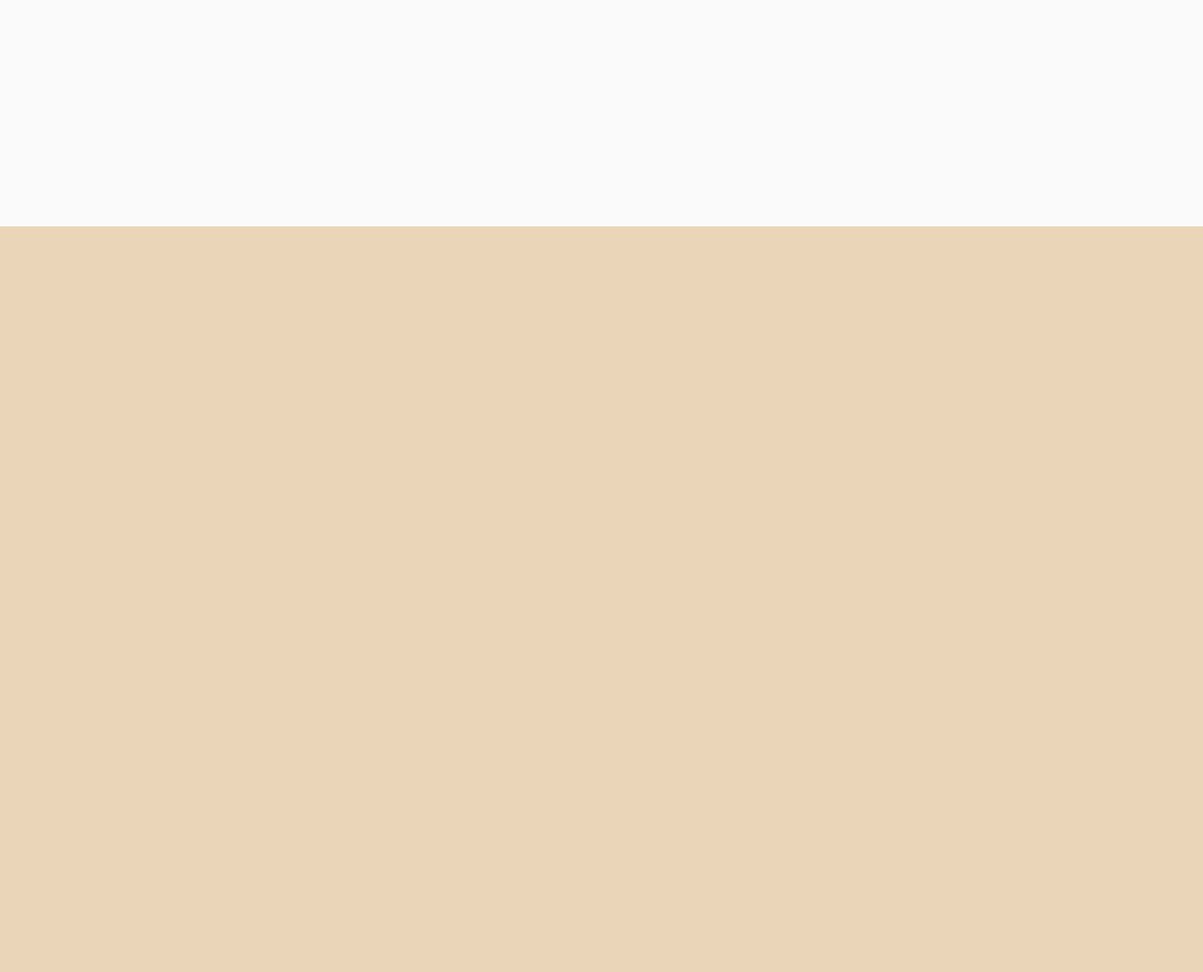
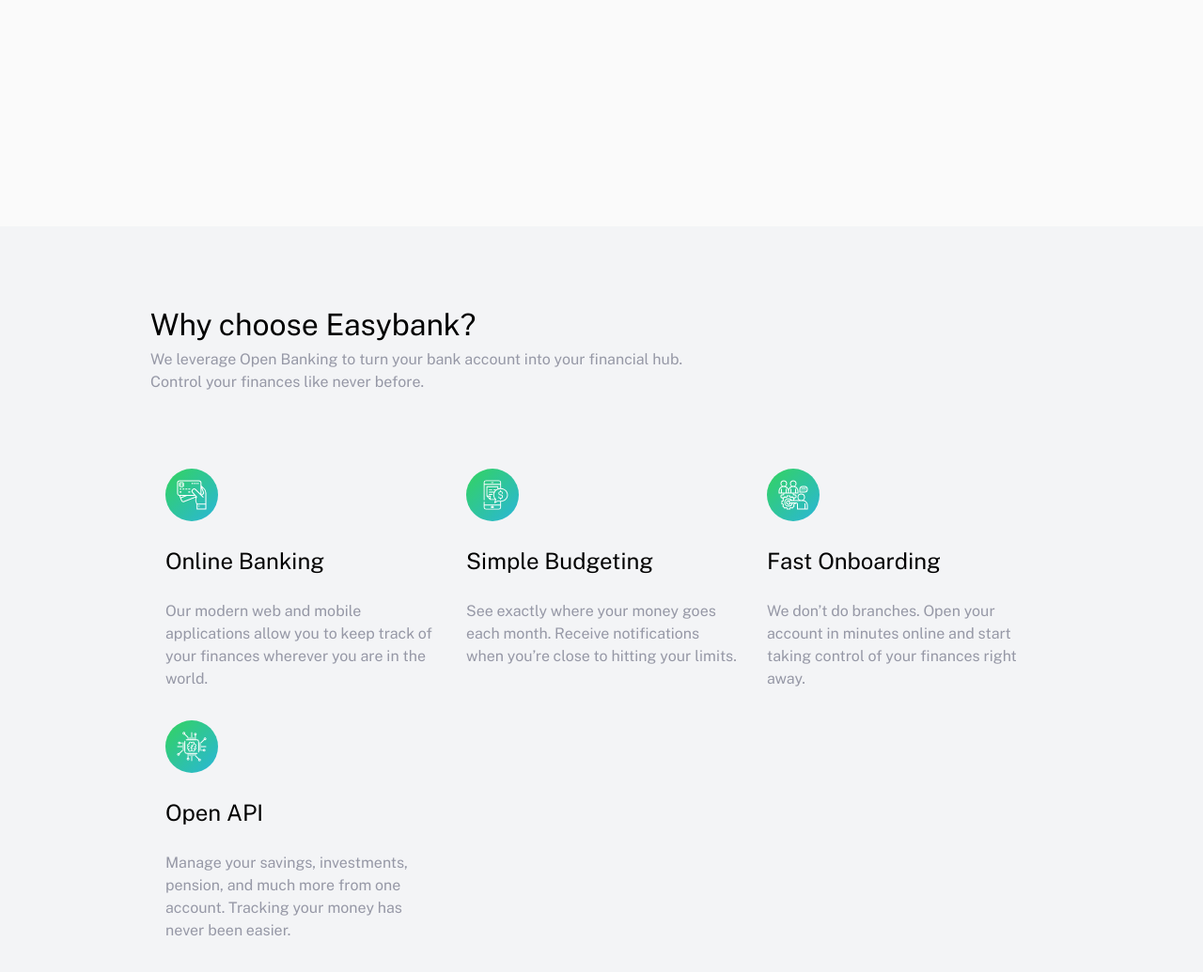
Before and after one commit to soumya495/easybank-landing-page, a plain HTML site: page index.html in a window 1280 px wide. Shown: the part 559-1594 px from the top of the page at 94% size. Before the commit the page ends 800 px from the top, so only its background shows below. Drawn offline with nearby package versions, Linux system fonts and the light colour scheme.

Commit message:
Features Section

```diff
--- a/index.html
+++ b/index.html
@@ -65,46 +65,67 @@
         </div> -->
       </section>
     </header>
+    <section class="features">
+      <h2 class="section-header2">Why choose Easybank?</h2>
+      <p class="feature-message">
+        We leverage Open Banking to turn your bank account into your financial
+        hub.<br />Control your finances like never before.
+      </p>
+      <div class="feature-card-container">
+        <div class="feature-card">
+          <img
+            src="./images/icon-online.svg"
+            alt="online"
+            class="feature-card-icon"
+          />
+          <h4>Online Banking</h4>
+          <p>
+            Our modern web and mobile applications allow you to keep track of
+            your finances wherever you are in the world.
+          </p>
+        </div>
+        <div class="feature-card">
+          <img
+            src="./images/icon-budgeting.svg"
+            alt="budgeting"
+            class="feature-card-icon"
+          />
+          <h4>Simple Budgeting</h4>
+          <p>
+            See exactly where your money goes each month. Receive notifications
+            when you’re close to hitting your limits.
+          </p>
+        </div>
+        <div class="feature-card">
+          <img
+            src="./images/icon-onboarding.svg"
+            alt="onboarding"
+            class="feature-card-icon"
+          />
+          <h4>Fast Onboarding</h4>
+          <p>
+            We don’t do branches. Open your account in minutes online and start
+            taking control of your finances right away.
+          </p>
+        </div>
+        <div class="feature-card">
+          <img
+            src="./images/icon-api.svg"
+            alt="api"
+            class="feature-card-icon"
+          />
+          <h4>Open API</h4>
+          <p>
+            Manage your savings, investments, pension, and much more from one
+            account. Tracking your money has never been easier.
+          </p>
+        </div>
+      </div>
+    </section>
     <!--
-  Home
-  About
-  Contact
-  Blog
-  Careers
-
-  Request Invite
 
 
 
-  Next generation digital banking
-
-  Take your financial life online. Your Easybank account will be a one-stop-shop
-  for spending, saving, budgeting, investing, and much more.
-
-  Request Invite
-
-
-
-  Why choose Easybank?
-
-  We leverage Open Banking to turn your bank account into your financial hub. Control
-  your finances like never before.
-
-  Online Banking
-  Our modern web and mobile applications allow you to keep track of your finances
-  wherever you are in the world.
-
-  Simple Budgeting
-  See exactly where your money goes each month. Receive notifications when you’re
-  close to hitting your limits.
-
-  Fast Onboarding
-  We don’t do branches. Open your account in minutes online and start taking control
-  of your finances right away.
-
-  Open API
-  Manage your savings, investments, pension, and much more from one account. Tracking
-  your money has never been easier.
 
 
 
--- a/styles.css
+++ b/styles.css
@@ -96,7 +96,6 @@
   width: 100vw;
   min-height: 100vh;
   overflow-x: hidden;
-  background-color: rgb(235, 213, 185);
 }
 
 /* Navbar */
@@ -189,7 +188,6 @@
 .hero__right {
   width: 50%;
   position: relative;
-  background-color: antiquewhite;
 }
 
 .graphic-pattern {
@@ -215,6 +213,57 @@
   margin-block: 1.5rem;
   color: var(--nt-gray-blue);
   padding-right: var(--horizontal-padding);
+}
+
+/* Features section*/
+.features {
+  padding: 5rem var(--horizontal-padding);
+  background-color: var(--nt-lt-gray-blue);
+}
+
+.section-header2 {
+  font-size: 2rem;
+  font-weight: 400;
+  line-height: 50px;
+}
+
+.feature-message {
+  color: var(--nt-gray-blue);
+}
+
+.feature-card-container {
+  margin-top: 4rem;
+  display: grid;
+  grid-template-columns: repeat(auto-fill, minmax(250px, 1fr));
+}
+
+.feature-card-icon {
+  width: 3.5rem;
+  height: 3.5rem;
+}
+
+.feature-card {
+  padding: 1rem;
+  background-color: var(--nt-lt-gray-blue);
+  transition: all var(--hover-transition) ease;
+}
+
+.feature-card:hover {
+  background-color: var(--nt-vlt-gray);
+  border-radius: 1rem;
+  transform: translateY(-2px);
+  box-shadow: rgba(0, 0, 0, 0.1) 0px 20px 25px -5px,
+    rgba(0, 0, 0, 0.04) 0px 10px 10px -5px;
+}
+
+.feature-card h4 {
+  font-size: 1.5rem;
+  font-weight: 400;
+  margin-block: 1.5rem;
+}
+
+.feature-card p {
+  color: var(--nt-gray-blue);
 }
 
 .attribution {
@@ -331,3 +380,21 @@
     display: none;
   }
 }
+
+@media (max-width: 600px) {
+  .section-header2 {
+    text-align: center;
+  }
+
+  .feature-message {
+    text-align: center;
+  }
+
+  .feature-card {
+    text-align: center;
+  }
+
+  .feature-card-icon {
+    margin: 0 auto;
+  }
+}
```
